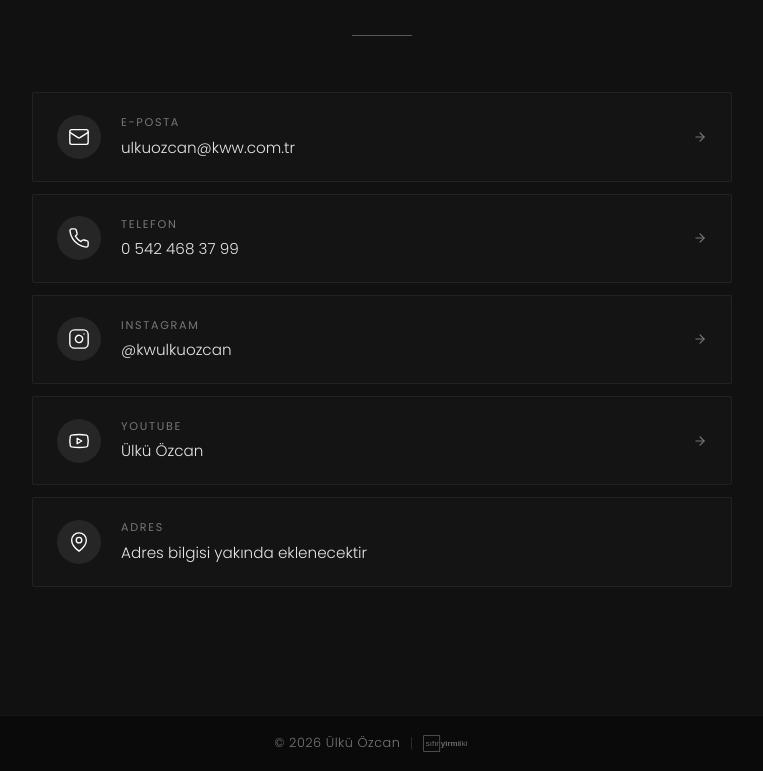
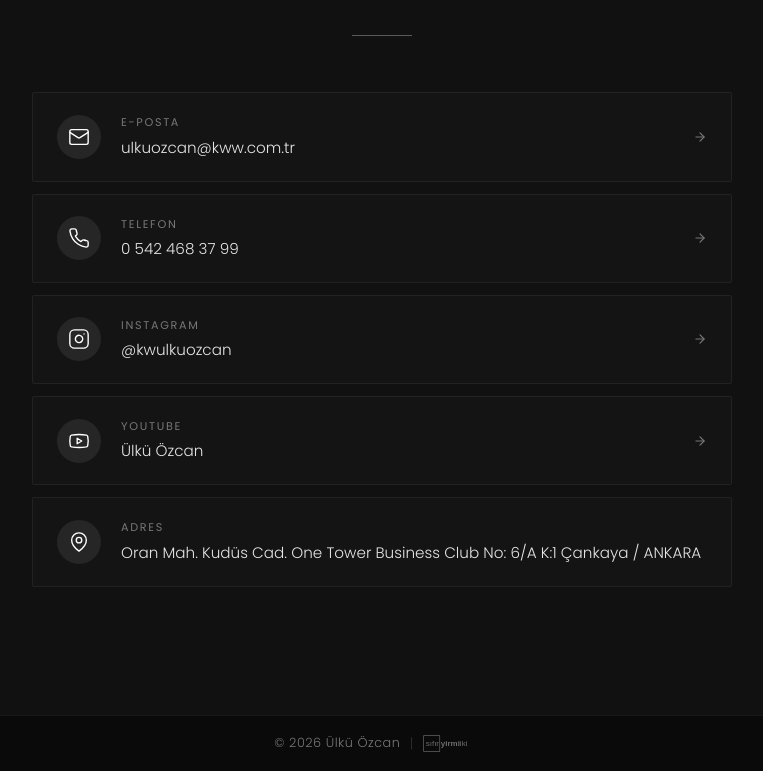
Before and after one commit to alialaca/ulkuozcan, a Vue app: page / in a window 1280 px wide. Shown: the part 2979-3750 px from the top of the page, without its empty margins (258-1021 px from the left). Built offline with nearby package versions, Linux system fonts and the light colour scheme; a web font is replaced by a local one.

Commit message:
Update contact address with actual office location
Co-Authored-By: Claude Opus 4.6 <noreply@anthropic.com>

```diff
--- a/src/components/ContactSection.vue
+++ b/src/components/ContactSection.vue
@@ -46,7 +46,7 @@ const contactItems = [
   },
   {
     label: 'Adres',
-    value: 'Adres bilgisi yakında eklenecektir',
+    value: 'Oran Mah. Kudüs Cad. One Tower Business Club No: 6/A K:1 Çankaya / ANKARA',
     href: null,
     icon: 'map',
   },
```
